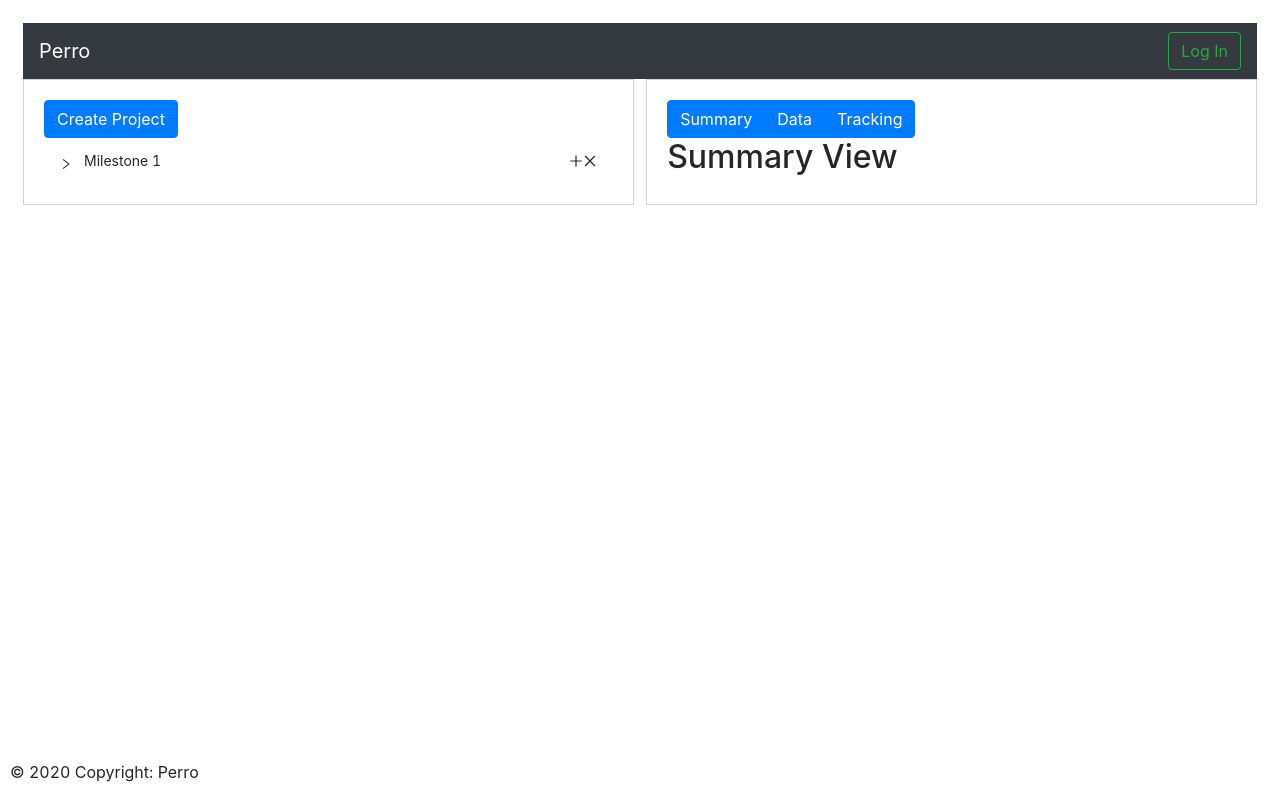
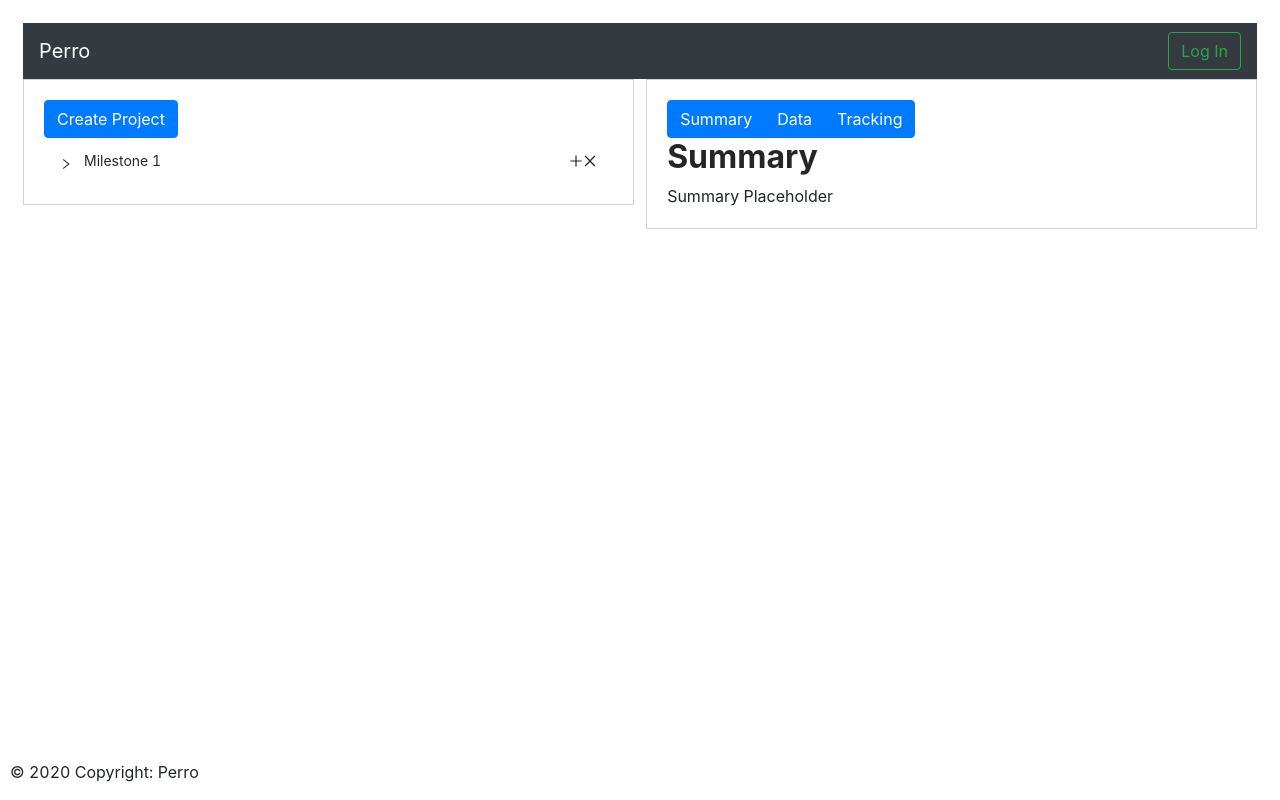
Before and after one commit to Jonesy22/Perro, a React (Create React App) app: page /tracking in a window 1280 px wide. Built offline with nearby package versions, Linux system fonts and the light colour scheme.

Commit message:
Gets summary correctly from store

```diff
--- a/package.json
+++ b/package.json
@@ -18,12 +18,14 @@
     "react": "^17.0.1",
     "react-bootstrap": "^1.4.0",
     "react-dom": "^17.0.1",
+    "react-native": "^0.63.4",
     "react-redux": "^7.2.2",
     "react-router": "^6.0.0-beta.0",
     "react-router-dom": "^5.2.0",
     "react-router-redux": "^5.0.0-alpha.9",
     "react-scripts": "4.0.0",
     "react-show-more-text": "^1.4.6",
+    "react-to-print": "^2.12.2",
     "react-vis": "^1.11.7",
     "redux": "^4.0.5",
     "styled-components": "^5.2.1",
--- a/src/components/DataView.jsx
+++ b/src/components/DataView.jsx
@@ -4,7 +4,7 @@ class DataView extends React.Component {
     render() {
         return (
             <div>
-                <h2>DataView</h2>
+                <h2><b>Data</b></h2>
             </div>
         )
     }
--- a/src/components/MilestoneView.jsx
+++ b/src/components/MilestoneView.jsx
@@ -16,9 +16,16 @@ class MilestoneView extends React.Component {
         this.state = {milestones: [], addProjectModalShow: false, addTaskModalShow: false, showModal: false, deletedId: -1 };
     }
 
+    /* callback = (key) => {
+        console.log(parseInt(key[0]));
+        this.props.setSelectedId(parseInt(key[0]));
+    } */
     callback = (key) => {
         console.log(parseInt(key[0]));
-        this.props.setSelectedId(parseInt(key[0]));
+        let selectedId = parseInt(key[0]);
+        if (!isNaN(selectedId)) {
+            this.props.setSelectedId(selectedId);
+        }
     }
 
     genAnotherPanel = (taskId) => (
--- a/src/components/SummaryView.jsx
+++ b/src/components/SummaryView.jsx
@@ -1,19 +1,22 @@
 import React, {useState, useEffect } from 'react'
 import { connect } from 'react-redux'
-import { addTimeEstimate } from '../data/actions'
-import { getAllChildTimeEstimates } from "../data/selectors";
-
+import { getSelectedTask } from "../data/selectors";
 
 class SummaryView extends React.Component {
     constructor(props) {
 		super(props);
-		this.state = {milestones: []};
+        this.state = {milestones: []};
+        this.printSummary = this.printSummary.bind(this);
     }
+    printSummary() {
 
+       return (this.props.selectedTask.content.Summary);
+    }
     render() {
         return (
             <div>
-                <h2>Summary View</h2>
+                <h2><b>Summary</b></h2>
+                {this.printSummary()}
             </div>
         )
     }
@@ -21,4 +24,7 @@ class SummaryView extends React.Component {
 
 
 
-export default SummaryView
+export default connect(
+    state => ({ selectedTask: getSelectedTask(state) }),
+    {}
+  )(SummaryView)
--- a/src/components/TrackingView.jsx
+++ b/src/components/TrackingView.jsx
@@ -17,6 +17,7 @@ class TrackingView extends React.Component {
     render() {
 	return (
         <div>
+			<h2><b>Tracking</b></h2>
 			<LegendView />
             <FlexibleXYPlot height = {500}
 			    xType = 'ordinal'
--- a/src/data/reducers/tasks.jsx
+++ b/src/data/reducers/tasks.jsx
@@ -2,7 +2,7 @@ import { ADD_TASK, DELETE_TASK } from "../actionTypes.js";
 
 const initialState = {
   allIds: [0], // list of ids of all the tasks that are loaded
-  byIds: {0: {content: {Name: "Milestone 1", Estimate: 5, Summary: "Summary", Description: "Description",  parentId:-1, childIds:[]}}, }   // map of all tasks by id
+  byIds: {0: {content: {Name: "Milestone 1", Estimate: 5, Summary: "Summary Placeholder", Description: "Description",  parentId:-1, childIds:[]}}, }   // map of all tasks by id
 };
 
 const executeAction = function(state = initialState, action) {
--- a/src/data/selectors.jsx
+++ b/src/data/selectors.jsx
@@ -2,8 +2,11 @@ export const getTasksState = store => store.tasks;
 export const getTimeEstimatesState = store => store.timeEstimates;
 export const getAppDataState = store => store.appData;
 
+export const getSelectedTaskId = store =>
+getAppDataState(store) ? getAppDataState(store).selectedId : 0;
+
 export const getSelectedTask = store =>
-getAppDataState(store) ? getAppDataState(store).selectedId : 0;
+getTaskById(store, getSelectedTaskId(store));
 
 export const getTaskIdList = store =>
   getTasksState(store) ? getTasksState(store).allIds : [];
@@ -54,6 +57,6 @@ export const getAllChildTimeEstimates = function(store) {
     // such that when clicking on a task it shows the time estimate for that task + its children
     // which would mean that adding a sub task will increase the time estimate/work for its parents.
     // We can do that summation here so that we don't have to add data to a parent task when adding time data to a child
-    console.log(getSelectedTask(store))
-    return getTaskTimeEstimateData(store, getSelectedTask(store))
+    console.log(getSelectedTaskId(store))
+    return getTaskTimeEstimateData(store, getSelectedTaskId(store))
 }
```
Also changed, not shown: src/data/actionTypes.js (line endings or trailing spaces), src/data/actions.jsx (line endings or trailing spaces), 2 other files (tests, documents, lock files or other folders).
